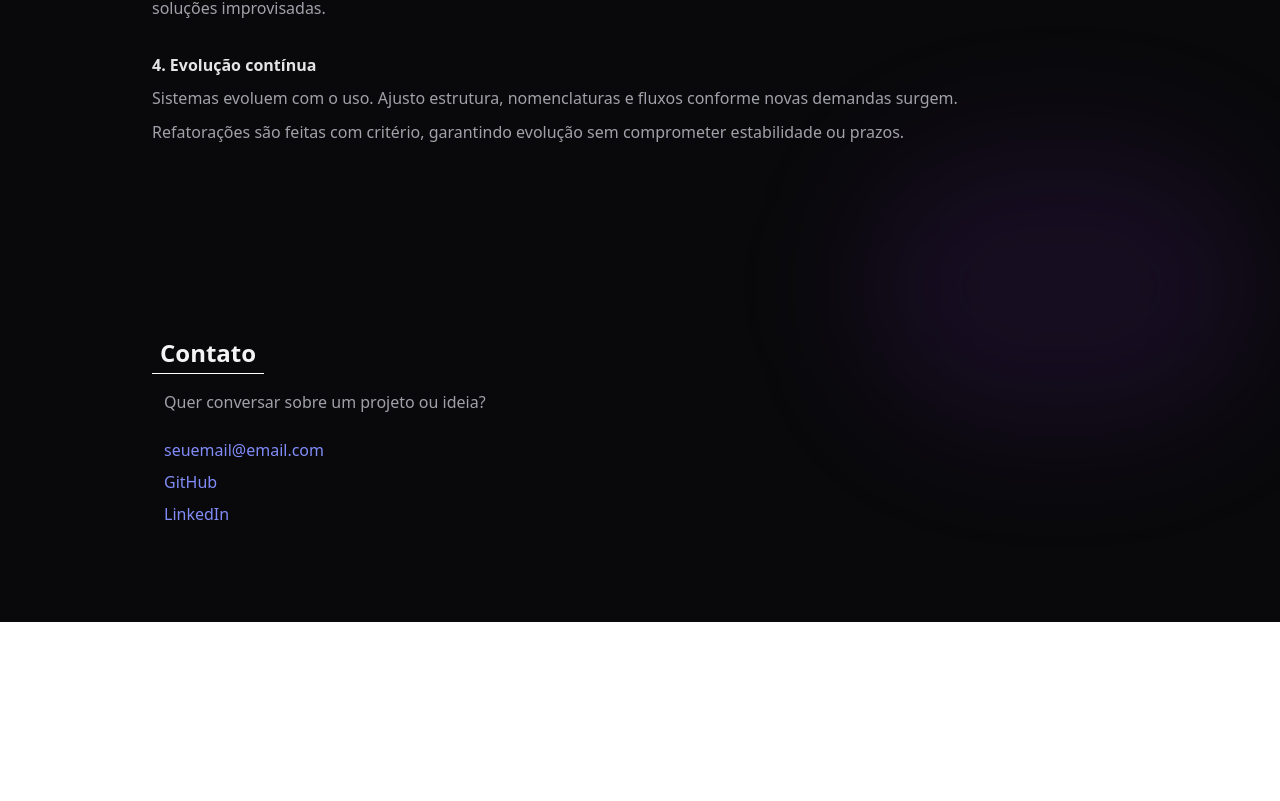
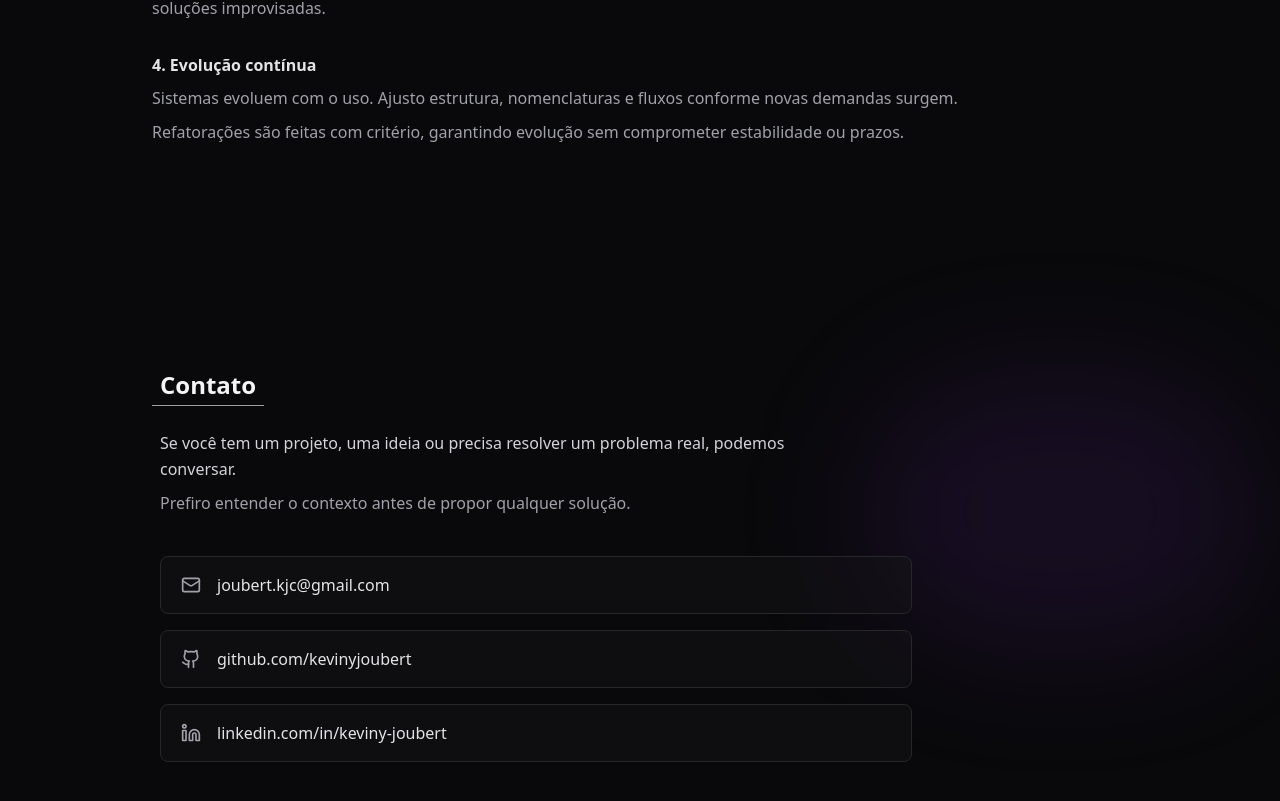
Before and after one commit to kevinyjoubert/site-curriculo, a React (Vite) app: page / in a window 1280 px wide. Shown: the part 2943-3744 px from the top of the page. Before the commit the page ends 3565 px from the top, so only its background shows below. Built offline with nearby package versions, Linux system fonts and the light colour scheme.

Commit message:
refactor: Contact foi refatorado o layout + texto

```diff
--- a/src/sections/Contact.tsx
+++ b/src/sections/Contact.tsx
@@ -1,33 +1,118 @@
+import { Mail, Github, Linkedin } from 'lucide-react'
+
 export function Contact() {
   return (
-    <section id="contato" className="py-24 scroll-mt-20">
+    <section id="contato" className="py-32 scroll-mt-20">
       <div className="w-[80vw] max-w-[1400px] mx-auto px-6">
-        <h2 className="inline-block px-2 pb-1 text-2xl font-bold border-b border-white">Contato</h2>
 
-        <p className="mt-4 px-3 text-zinc-400">
-          Quer conversar sobre um projeto ou ideia?
+        {/* Título */}
+        <h2 className="
+          inline-block
+          px-2
+          pb-1
+          text-2xl
+          font-bold
+          border-b
+          border-white/60
+        ">
+          Contato
+        </h2>
+
+        {/* Texto */}
+        <p className="mt-6 max-w-2xl px-2 text-zinc-300 leading-relaxed">
+          Se você tem um projeto, uma ideia ou precisa resolver um problema
+          real, podemos conversar.
         </p>
 
-        <div className="mt-6 px-3 flex flex-col gap-2">
+        <p className="mt-2 max-w-2xl px-2 text-zinc-400 leading-relaxed">
+          Prefiro entender o contexto antes de propor qualquer solução.
+        </p>
+
+        {/* Botões */}
+        <div className="
+          mt-10
+          px-2
+          grid
+          gap-4
+          max-w-3xl
+        ">
+          {/* Email */}
           <a
-            href="mailto:seuemail@email.com"
-            className="text-indigo-400 hover:underline"
+            href="mailto:joubert.kjc@gmail.com"
+            className="
+              group
+              flex
+              items-center
+              gap-4
+              rounded-lg
+              border
+              border-zinc-800
+              bg-zinc-900/40
+              px-5
+              py-4
+              transition
+              hover:border-indigo-500/50
+              hover:bg-zinc-900/70
+            "
           >
-            seuemail@email.com
+            <Mail className="w-5 h-5 text-zinc-400 group-hover:text-indigo-400" />
+            <span className="text-zinc-200">
+              joubert.kjc@gmail.com
+            </span>
           </a>
 
+          {/* GitHub */}
           <a
-            href="https://github.com/seugithub"
-            className="text-indigo-400 hover:underline"
+            href="https://github.com/kevinyjoubert"
+            target="_blank"
+            rel="noopener noreferrer"
+            className="
+              group
+              flex
+              items-center
+              gap-4
+              rounded-lg
+              border
+              border-zinc-800
+              bg-zinc-900/40
+              px-5
+              py-4
+              transition
+              hover:border-indigo-500/50
+              hover:bg-zinc-900/70
+            "
           >
-            GitHub
+            <Github className="w-5 h-5 text-zinc-400 group-hover:text-indigo-400" />
+            <span className="text-zinc-200">
+              github.com/kevinyjoubert
+            </span>
           </a>
 
+          {/* LinkedIn */}
           <a
-            href="https://linkedin.com/in/seulinkedin"
-            className="text-indigo-400 hover:underline"
+            href="https://linkedin.com/in/keviny-joubert"
+            target="_blank"
+            rel="noopener noreferrer"
+            className="
+              group
+              flex
+              items-center
+              gap-4
+              rounded-lg
+              border
+              border-zinc-800
+              bg-zinc-900/40
+              px-5
+              py-4
+              transition
+              hover:border-indigo-500/50
+              hover:bg-zinc-900/70
+            "
           >
-            LinkedIn
+            <Linkedin className="w-5 h-5 text-zinc-400 group-hover:text-indigo-400" />
+            <span className="text-zinc-200">
+              linkedin.com/in/keviny-joubert
+            </span>
           </a>
         </div>
       </div>
```
